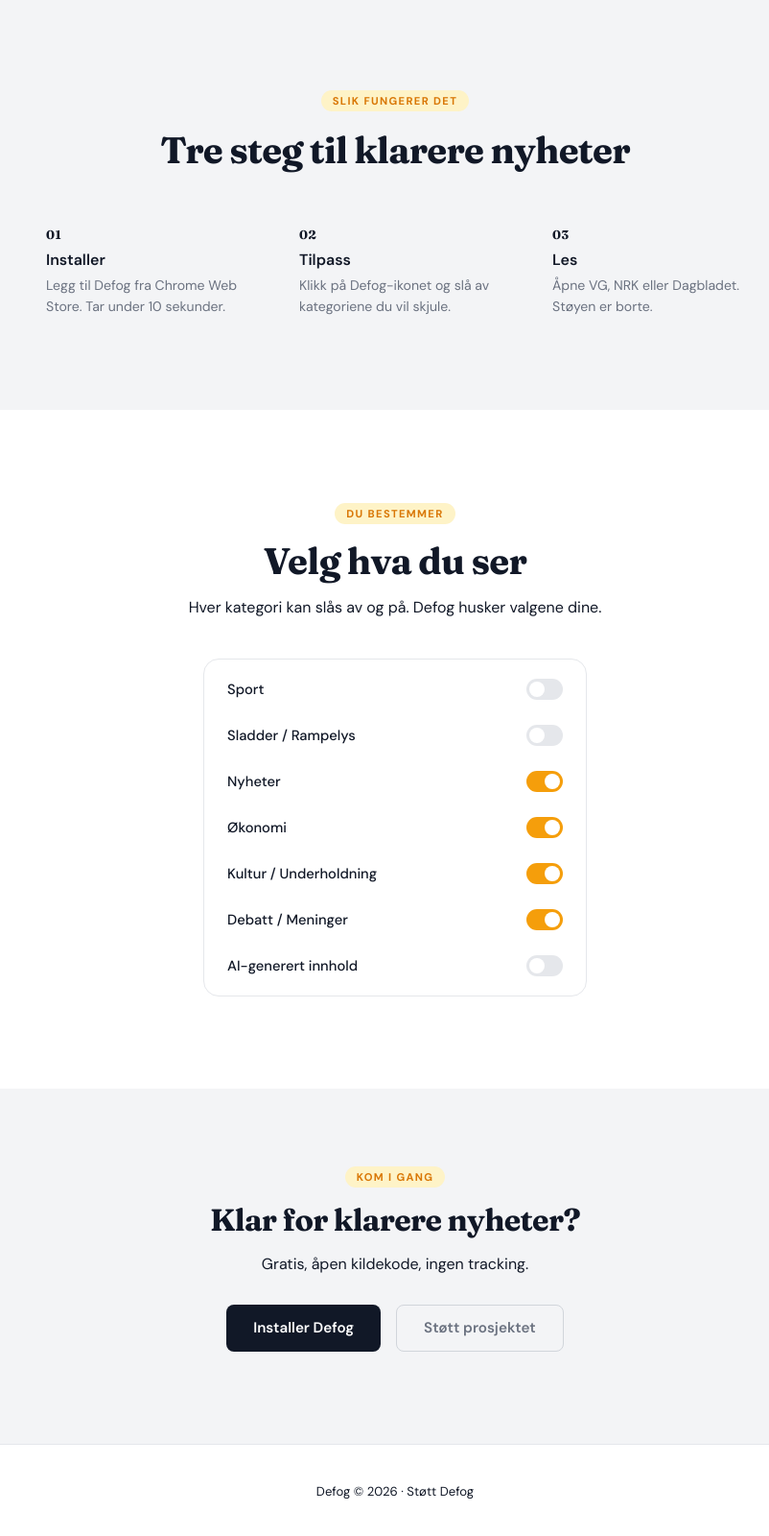
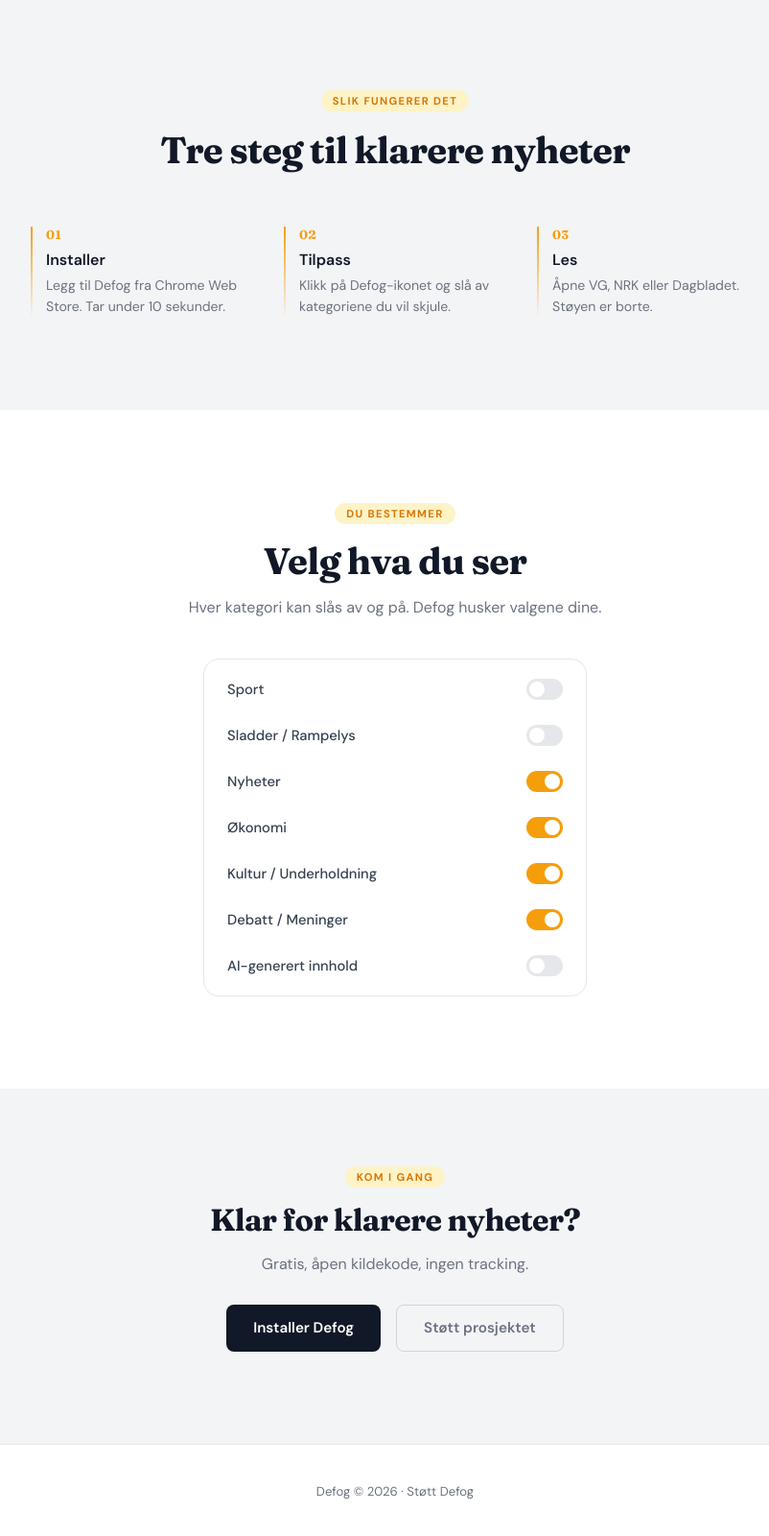
Before and after one commit to harepus/defog, a plain HTML site: page index.html in a window 1280 px wide. Shown: the part 2061-3661 px from the top of the page at 96% size, without its empty margins (228-1030 px from the left). Drawn offline with Linux system fonts and the light colour scheme.

Commit message:
refactor: clean up footer and remove all legacy CSS token references

```diff
--- a/index.html
+++ b/index.html
@@ -374,7 +374,7 @@
     }
 
     .features-header p {
-      color: var(--ink-muted);
+      color: var(--text-muted);
       font-size: 1.05rem;
       max-width: 480px;
       margin: 0 auto;
@@ -395,7 +395,7 @@
       padding: 2rem;
       border-radius: 16px;
       border: 1px solid var(--border);
-      background: var(--card);
+      background: var(--light-1);
       transition: all 0.25s ease;
     }
 
@@ -433,7 +433,7 @@
     }
 
     .feature-card p {
-      color: var(--ink-muted);
+      color: var(--text-muted);
       font-size: 0.9rem;
       line-height: 1.55;
     }
@@ -486,7 +486,7 @@
       top: 0;
       bottom: 0;
       width: 2px;
-      background: linear-gradient(180deg, var(--sun), transparent);
+      background: linear-gradient(180deg, var(--amber), transparent);
       border-radius: 2px;
     }
 
@@ -494,7 +494,7 @@
       font-family: 'Fraunces', serif;
       font-weight: 700;
       font-size: 0.8rem;
-      color: var(--sun);
+      color: var(--amber);
       margin-bottom: 0.5rem;
       letter-spacing: 0.05em;
     }
@@ -528,7 +528,7 @@
     }
 
     .categories > p {
-      color: var(--ink-muted);
+      color: var(--text-muted);
       margin-bottom: 2.5rem;
       line-height: 1.6;
     }
@@ -537,7 +537,7 @@
       display: flex;
       flex-direction: column;
       gap: 2px;
-      background: var(--card);
+      background: var(--light-1);
       border: 1px solid var(--border);
       border-radius: 16px;
       padding: 0.5rem;
@@ -554,12 +554,12 @@
       transition: background 0.15s;
     }
 
-    .toggle-item:hover { background: var(--paper); }
+    .toggle-item:hover { background: var(--light-2); }
 
     .toggle-item span {
       font-size: 0.92rem;
       font-weight: 500;
-      color: var(--ink-soft);
+      color: var(--text-soft);
     }
 
     .pill {
@@ -601,7 +601,7 @@
     }
 
     .cta p {
-      color: var(--ink-muted);
+      color: var(--text-muted);
       margin-bottom: 2rem;
       font-size: 1rem;
     }
@@ -615,18 +615,15 @@
 
     /* --- FOOTER --- */
     footer {
+      background: var(--light-1);
       padding: 2.5rem 1.5rem;
       text-align: center;
-      color: var(--ink-muted);
+      color: var(--text-muted);
       font-size: 0.82rem;
       border-top: 1px solid var(--border);
     }
-
-    footer a {
-      color: var(--ink-muted);
-      text-decoration: none;
-    }
-    footer a:hover { color: var(--ink); }
+    footer a { color: var(--text-muted); text-decoration: none; }
+    footer a:hover { color: var(--text); }
 
     @media (prefers-reduced-motion: reduce) {
       html { scroll-behavior: auto; }
```
